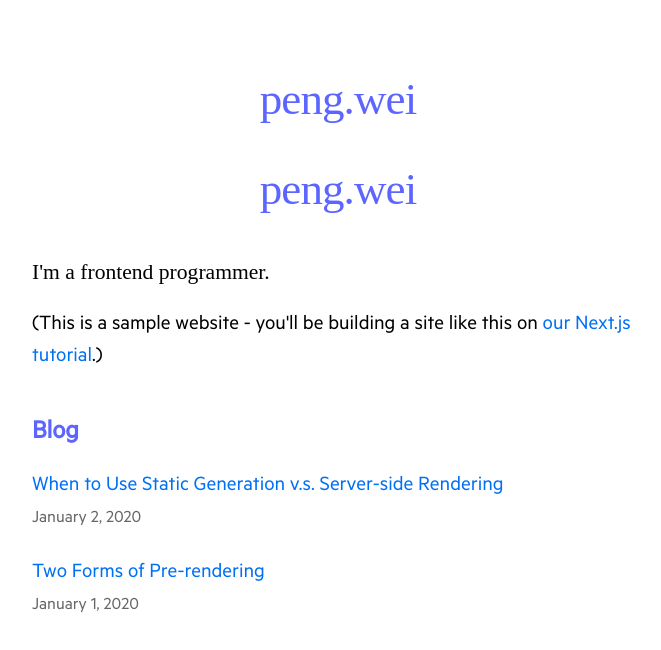
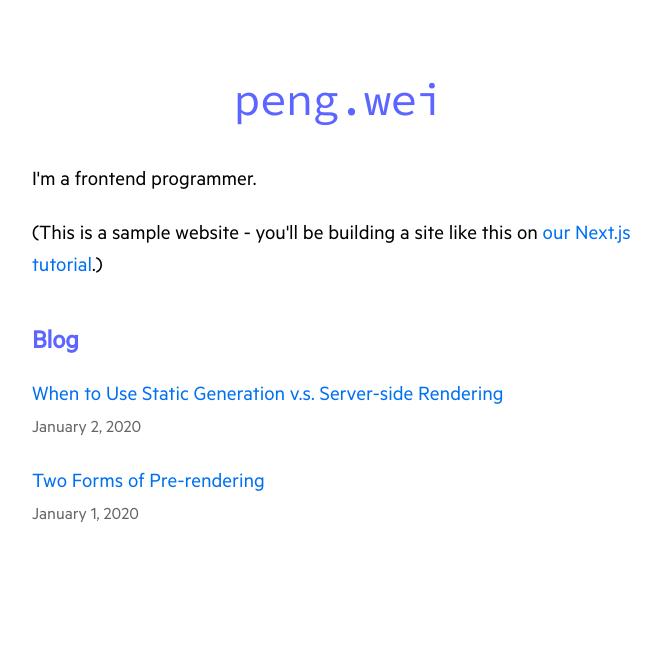
Before and after one commit to mrpwei/mrpwei, a Next.js app: page / in a window 1280 px wide. Shown: the top 650 px of the page, without its empty margins (302-963 px from the left). Built offline with nearby package versions, Linux system fonts and the light colour scheme.

Commit message:
fix: source-code pro

```diff
--- a/components/layout.js
+++ b/components/layout.js
@@ -26,26 +26,15 @@ export default function Layout({ children, home }) {
       </Head>
       <header className={styles.header}>
         {home ? (
-          <>
           <h1
             className={utilStyles.heading2Xl}
             style={{
               fontFamily: "SourceCodePro-Regular",
-                fontWeight: 400,
+              fontWeight: 200,
             }}
           >
             {name}
           </h1>
-            <h1
-              className={utilStyles.heading2Xl}
-              style={{
-                fontFamily: "SourceCodePro-Regular",
-                fontWeight: 400,
-              }}
-            >
-              peng.wei
-            </h1>
-          </>
         ) : (
           <h2
             className={utilStyles.headingLg}
--- a/pages/index.tsx
+++ b/pages/index.tsx
@@ -21,14 +21,7 @@ export default function Home({ allPostsData }) {
         <title>{siteTitle}</title>
       </Head>
       <section className={utilStyles.headingMd}>
-        <p
-          style={{
-            fontFamily: "SourceCodePro-Regular",
-            fontWeight: 400,
-          }}
-        >
-          I'm a frontend programmer.
-        </p>
+        <p>I'm a frontend programmer.</p>
         <p>
           (This is a sample website - you'll be building a site like this on{" "}
           <a href="https://nextjs.org/learn">our Next.js tutorial</a>.)
--- a/styles/global.css
+++ b/styles/global.css
@@ -5,14 +5,14 @@
 }
 
 @font-face {
-  font-family: "SourceCode-Light";
+  font-family: "SourceCodePro-Light";
   src: url("../lib/SourceCodePro-Light.otf") format("opentype");
   font-display: swap;
 }
 
 @font-face {
   font-family: "SourceCodePro-Regular";
-  src: url("../lib/SourceCodePro-Regular.otf") format("turetype");
+  src: url("../lib/SourceCodePro-Regular.otf") format("opentype");
   font-display: swap;
 }
 
```
Lines whose indentation alone changed are shown as unchanged.
